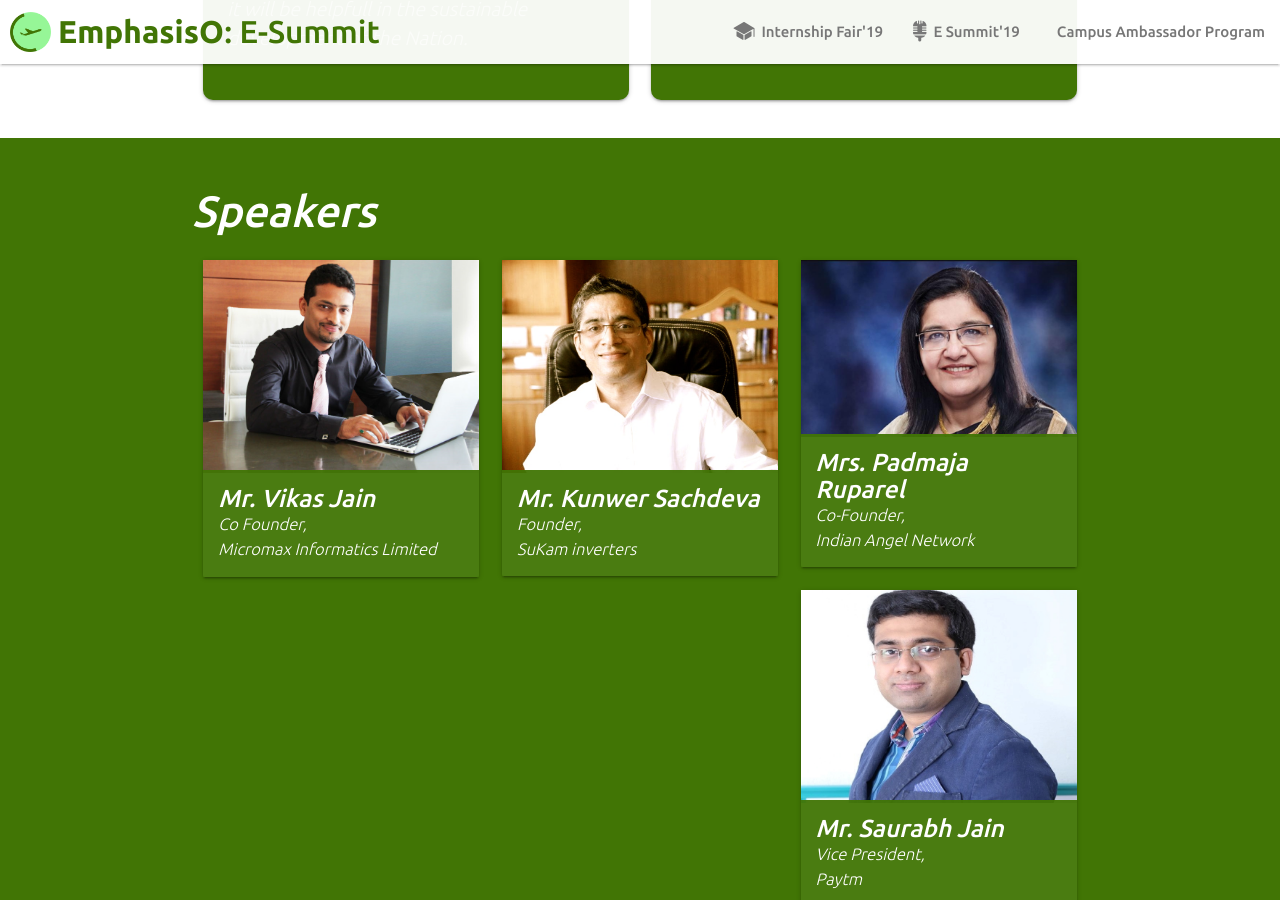
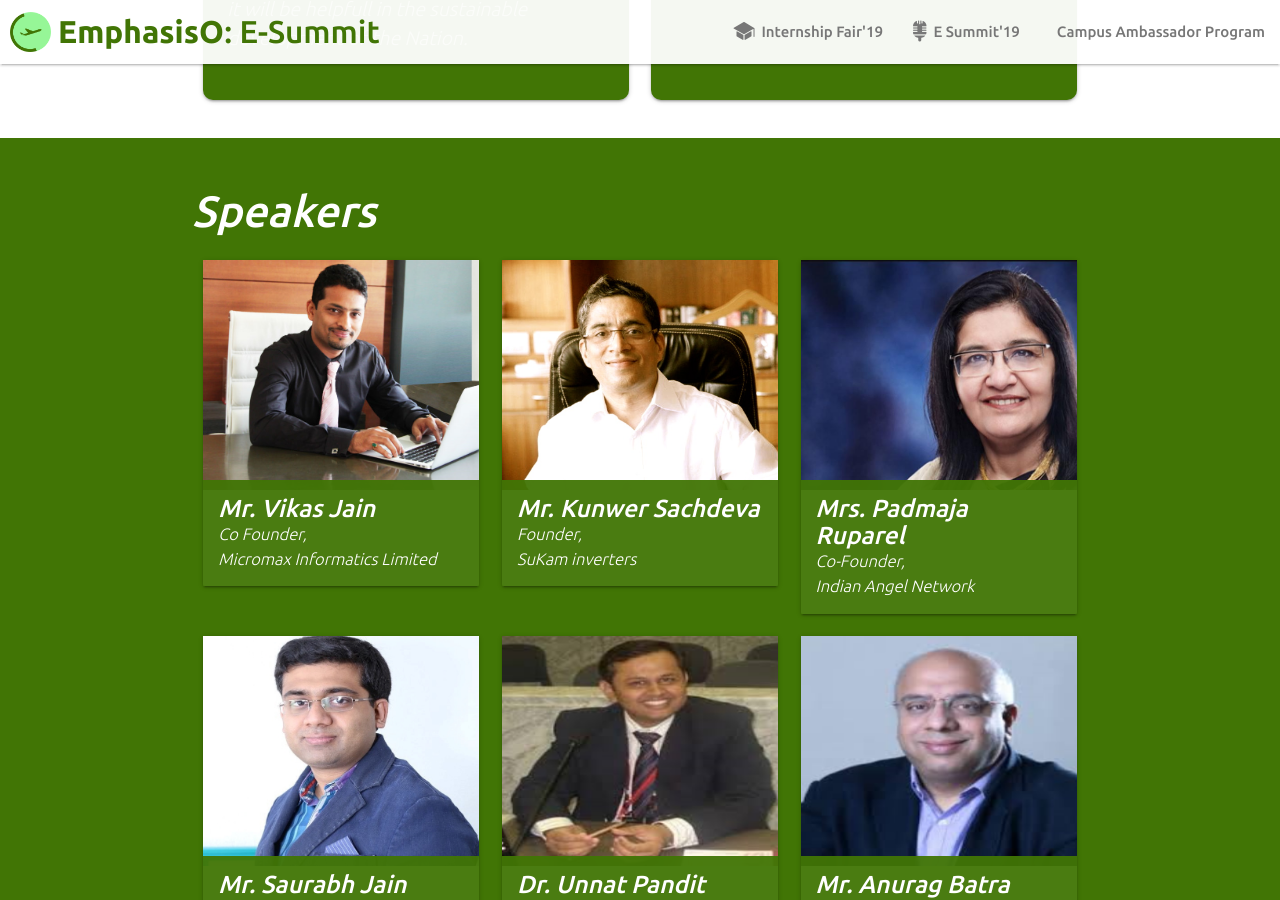
Before and after one commit to FinFO-app/emphasisO.com, a Jekyll site: the page built from index.html, in a window 1280 px wide and 900 px high, scrolled down 1969 px. Built offline with Jekyll 4.4.1, drawn with Linux system fonts in a browser that asks for light colours.

Commit message:
Update index.html

```diff
--- a/index.html
+++ b/index.html
@@ -89,8 +89,8 @@
             {% for speaker in site.data.speakers %}
             <div class="col s12 m6 l4">
                 <div class="card scrollimate animated fadeIn" data-scrollimate-class="fadeIn" style="opacity: 1">
-                    <div style="margin-bottom:-10px">
-                        <img src="/assets/images/{{ speaker.image }}" style="width:100%">
+                    <div style="margin-bottom:-10px;height:230px;overflow:hidden">
+                        <img src="/assets/images/{{ speaker.image }}" style="height:100%">
                     </div>
                     <div class="card-title green white-text" style="opacity: 0.95;width: 100%;padding:15px">
                         <h5 class="white-text" style="margin: 0">
```
